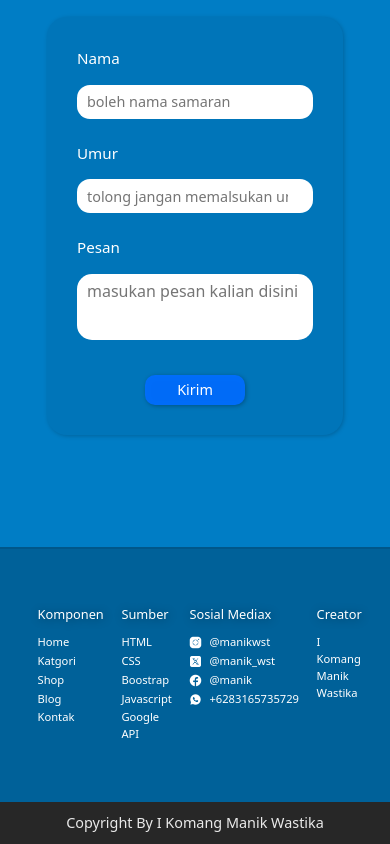
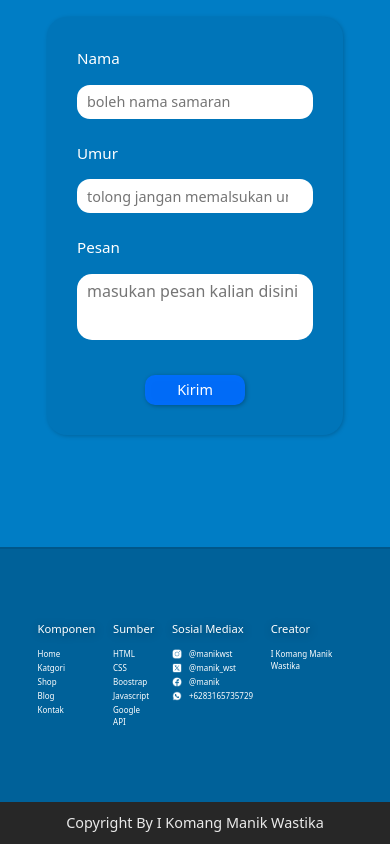
Before and after one commit to manikwastika/Book-Readering-your-brain, a plain HTML site: page index.html in a window 390 px wide. Shown: the part 3113-3957 px from the top of the page. Drawn offline with nearby package versions, Linux system fonts and the light colour scheme; some packages are replaced by stand-ins of ours; no server answers; a script that the page names is missing; a web font is replaced by a local one.

Commit message:
#update responsif

```diff
--- a/css/responsif/390px.css
+++ b/css/responsif/390px.css
@@ -62,4 +62,18 @@
   .konten-blog p {
     font-size: 0.7rem;
   }
+
+  .footer ul h5 {
+    font-size: 0.7rem;
+  }
+
+  .footer ul li,
+  .footer p {
+    font-size: 0.5rem;
+  }
+
+  .konten3 ul li img {
+    width: 10px;
+    height: 10px;
+  }
 }
--- a/javascript/script.js
+++ b/javascript/script.js
@@ -70,8 +70,8 @@ function getdatabukukomik() {
         }
       });
       elemen_judul.forEach((h5, index) => {
-        if (semuajudulbukukomik[index + 1]) {
-          h5.textContent = semuajudulbukukomik[index + 1];
+        if (semuajudulbukukomik[index]) {
+          h5.textContent = semuajudulbukukomik[index];
         }
       });
     });
```
